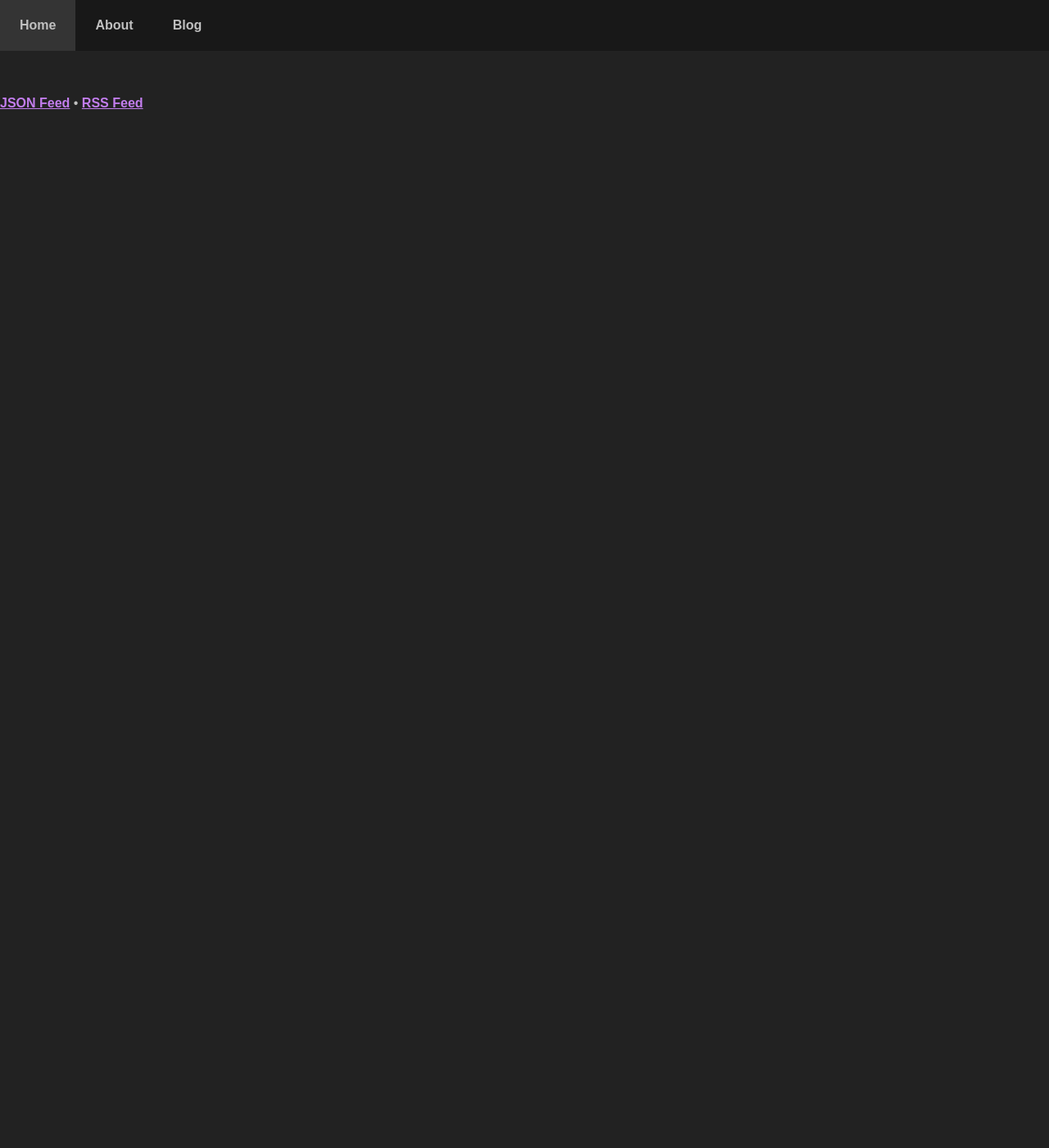
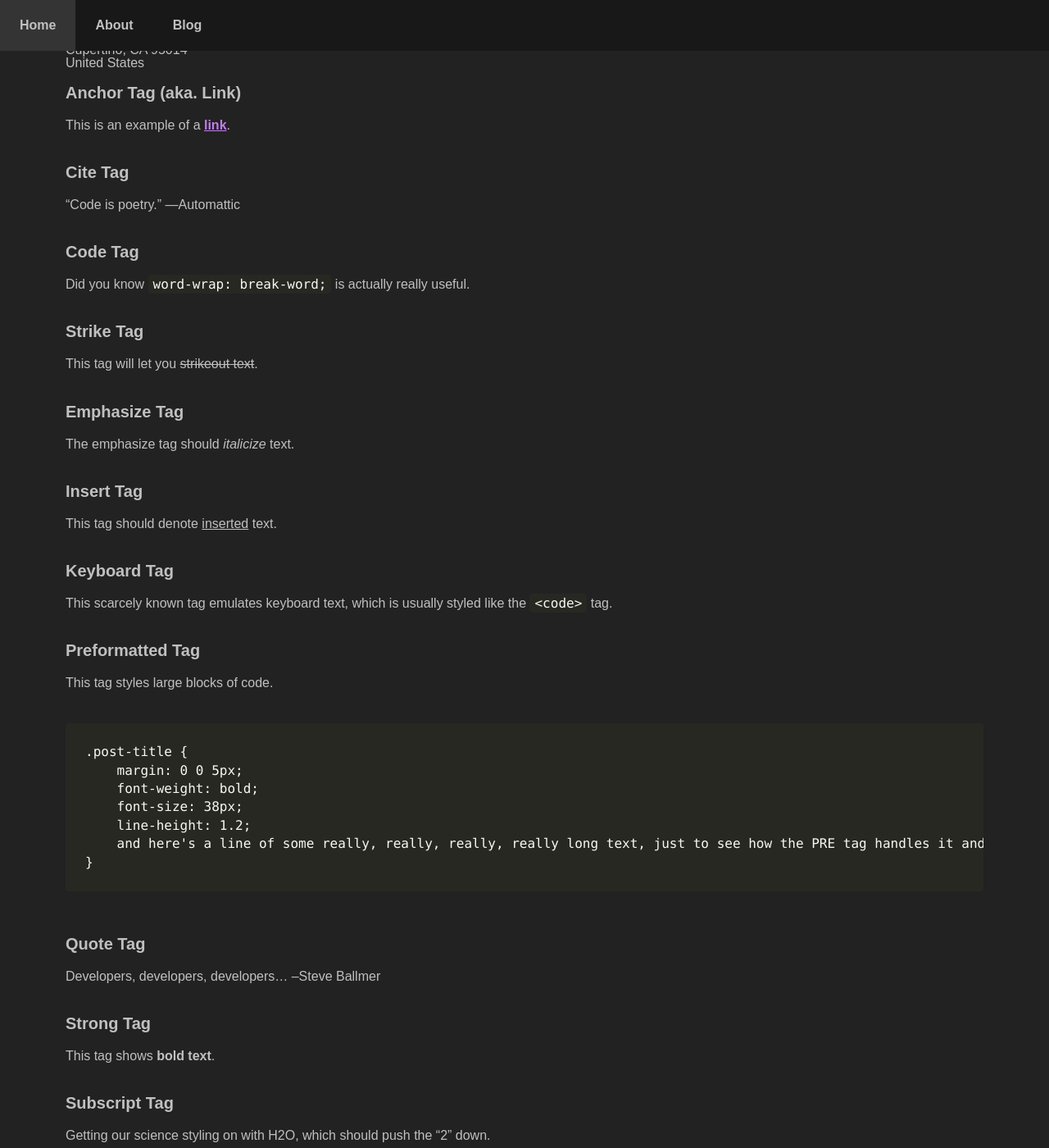
Before and after one commit to JadedBlueEyes/Plaincheck, a Jekyll site: the page built from _posts/2019-06-03-markdown-demo.md, in a window 1280 px wide and 1400 px high, scrolled down 5060 px. Shown: the whole window at 82% size. Built offline with Jekyll 4.4.1, drawn with Linux system fonts in a browser that asks for light colours; before the commit the page ends 5194 px from its top, so only the background shows below that; some of the changed text lies outside the part shown.

Commit message:
add tags demo

````diff
--- a/_posts/2019-06-03-markdown-demo.md
+++ b/_posts/2019-06-03-markdown-demo.md
@@ -176,6 +176,129 @@ function myFunction() {
 }
 {% endhighlight %}
 
+## HTML Tags
+
+### Address Tag
+
+<address>
+  1 Infinite Loop<br /> Cupertino, CA 95014<br /> United States
+</address>
+
+### Anchor Tag (aka. Link)
+
+This is an example of a [link](http://apple.com "Apple").
+
+<!-- ### Abbreviation Tag
+
+The abbreviation CSS stands for "Cascading Style Sheets".
+
+*[CSS]: Cascading Style Sheets
+*[JS]: JavaScript
+*[HTML]: HyperText Markup Language -->
+
+### Cite Tag
+
+"Code is poetry." ---<cite>Automattic</cite>
+
+### Code Tag
+
+Did you know `word-wrap: break-word;` is actually really useful.
+
+### Strike Tag
+
+This tag will let you ~~strikeout text~~.
+
+### Emphasize Tag
+
+The emphasize tag should _italicize_ text.
+
+### Insert Tag
+
+This tag should denote <ins>inserted</ins> text.
+
+### Keyboard Tag
+
+This scarcely known tag emulates <kbd>keyboard text</kbd>, which is usually styled like the `<code>` tag.
+
+### Preformatted Tag
+
+This tag styles large blocks of code.
+
+<pre>
+.post-title {
+    margin: 0 0 5px;
+    font-weight: bold;
+    font-size: 38px;
+    line-height: 1.2;
+    and here's a line of some really, really, really, really long text, just to see how the PRE tag handles it and to find out how it overflows;
+}
+</pre>
+
+### Quote Tag
+
+<q>Developers, developers, developers&#8230;</q> &#8211;Steve Ballmer
+
+### Strong Tag
+
+This tag shows **bold text**.
+
+### Subscript Tag
+
+Getting our science styling on with H<sub>2</sub>O, which should push the "2" down.
+
+### Superscript Tag
+
+Still sticking with science and Albert Einstein's E = MC<sup>2</sup>, which should lift the 2 up.
+
+### Variable Tag
+
+This allows you to denote <var>variables</var>.
+
+### Syntax Highlighting
+
+#### CSS
+
+```css
+pre,
+code {
+  font-family: Tahoma, Verdana, Segoe, sans-serif;
+  font-size: 13px;
+  background-color: #272822;
+  color: #b2ccd6;
+  border-radius: 3px;
+  /* line-height: 1.45; */
+  overflow: auto;
+  padding: .3em;
+  font-style: normal;
+  font-variant: normal;
+  font-weight: 400;
+  line-height: 18.5667px;
+}
+```
+
+#### JS
+
+```js
+function choose (arr) {
+  return arr[
+    Math.floor(Math.random() * arr.length)
+  ];
+}
+```
+
+#### HTML
+
+```html
+<nav class="pagination" role="navigation">
+  {% if page.previous %}
+    <a href="{{ site.url }}{{ page.previous.url }}" class="btn" title="{{ page.previous.title }}">Previous article</a>
+  {% endif %}
+  {% if page.next %}
+    <a href="{{ site.url }}{{ page.next.url }}" class="btn" title="{{ page.next.title }}">Next article</a>
+  {% endif %}
+</nav><!-- /.pagination -->
+```
+
 [^1]: This is a footnote.
 
 [kramdown]: https://kramdown.gettalong.org/
````
